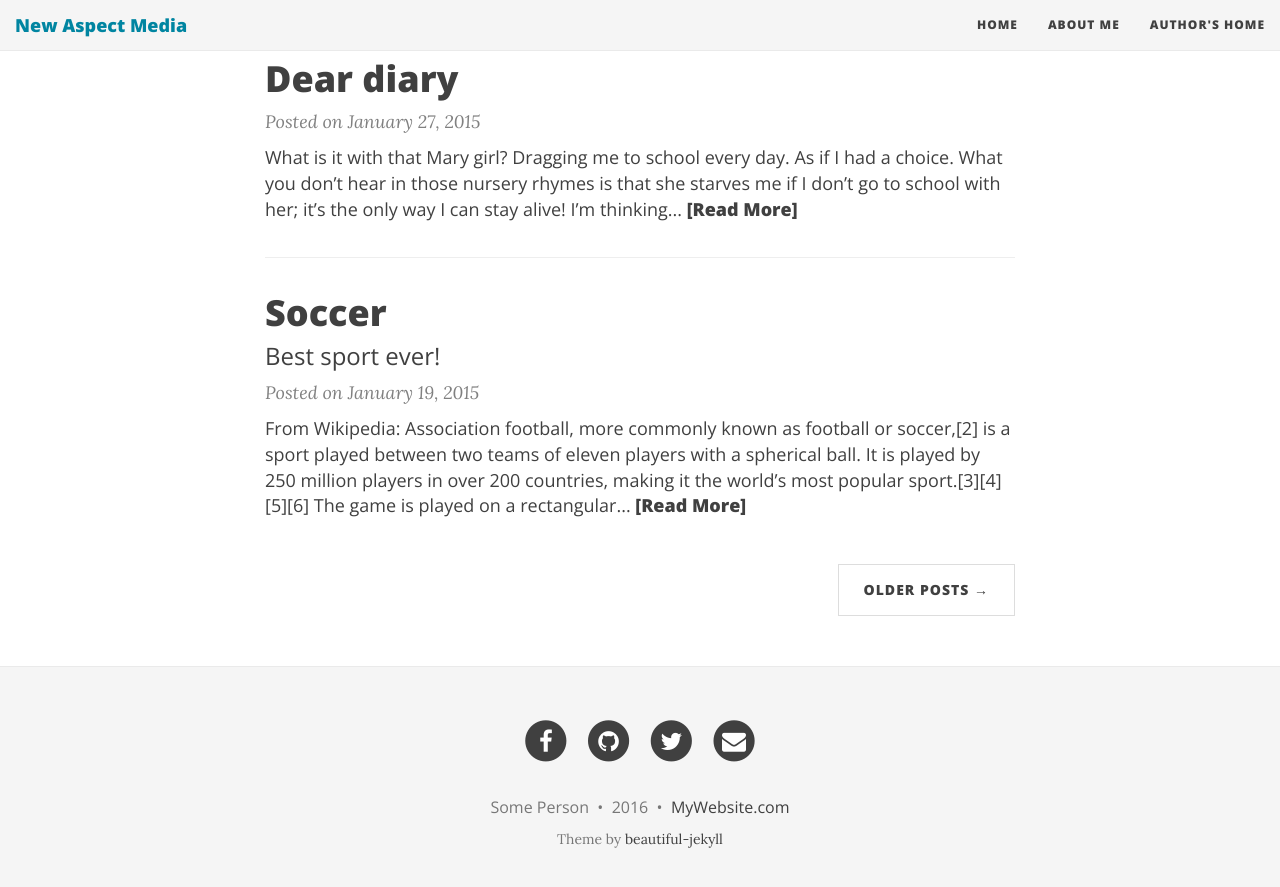
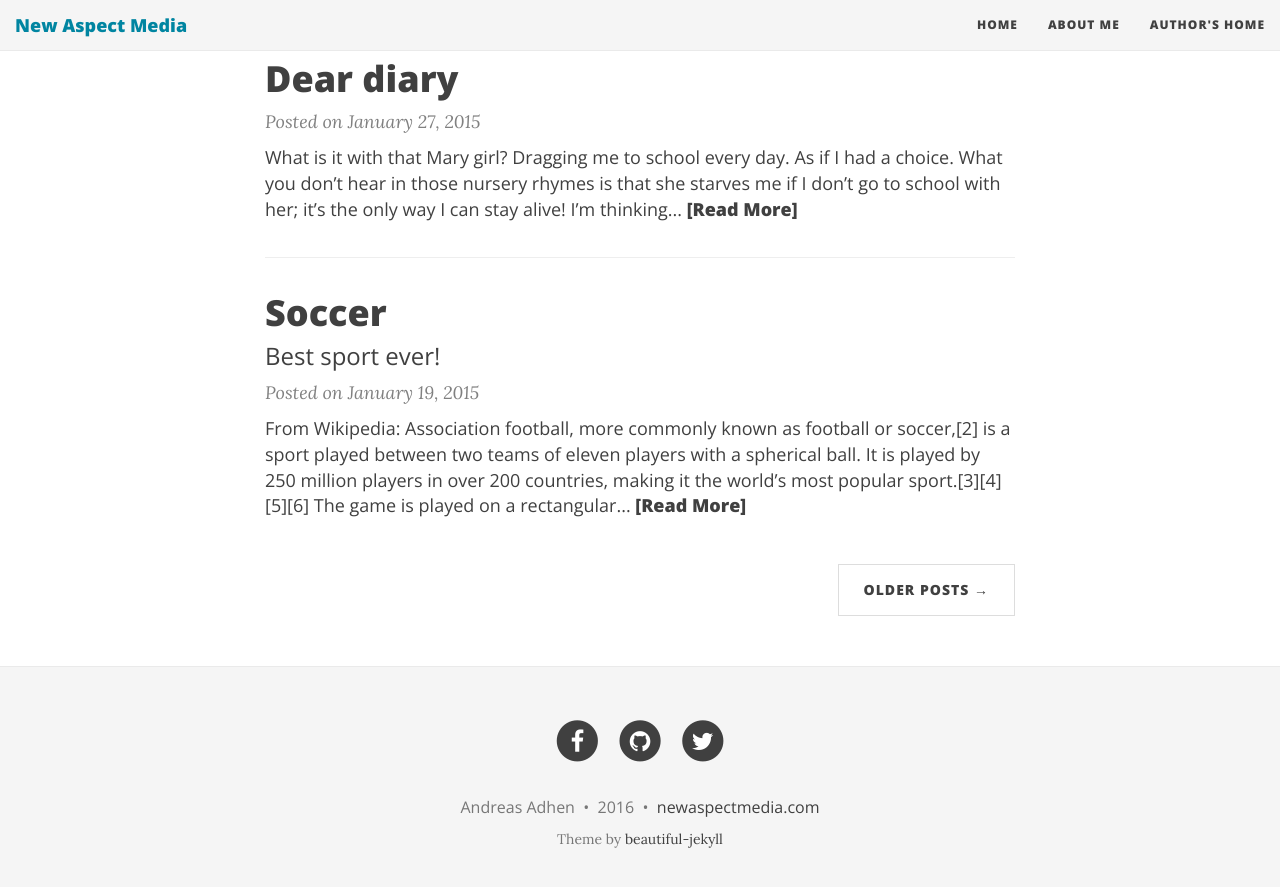
Before and after one commit to newmedia77/appxnam, a Jekyll site: the page built from index.html, in a window 1280 px wide and 900 px high, scrolled down 2308 px. Shown: the top 887 px of the window. Built offline with Jekyll 4.4.1, drawn with Linux system fonts in a browser that asks for light colours; nearby versions of some CDN libraries; the list of posts is cut into pages by our own code.

Commit message:
andreas
config

```diff
--- a/_config.yml
+++ b/_config.yml
@@ -36,11 +36,10 @@ navbar-links:
 # Change all these values or delete the ones you don't want.
 # Important: you must keep the "name" parameter, everything else you can remove
 author:
-  name: Some Person
-  email: "youremail@domain.com"
-  facebook: yourname  # eg. daattali
-  github: yourname    # eg. daattali
-  twitter: yourname   # eg. daattali
+  name: Andreas Adhen
+  facebook: newaspectmedia  # eg. daattali
+  github: newmedia77    # eg. daattali
+  twitter: newaspectmedia   # eg. daattali
   linkedin: yourlink  # eg. "pub/dean-attali/8/946/143"
   stackoverflow: yourlink  # eg. "3943160/daattali"
 
@@ -56,7 +55,7 @@ footer-links-active:
 
 # How to display the link to the website in the footer
 # Remove this if you don't want a link in the footer
-url-pretty: "MyWebsite.com"  # eg. "deanattali.com/beautiful-jekyll"
+url-pretty: "newaspectmedia.com"  # eg. "deanattali.com/beautiful-jekyll"
 
 # --- Misc --- #
 
```
